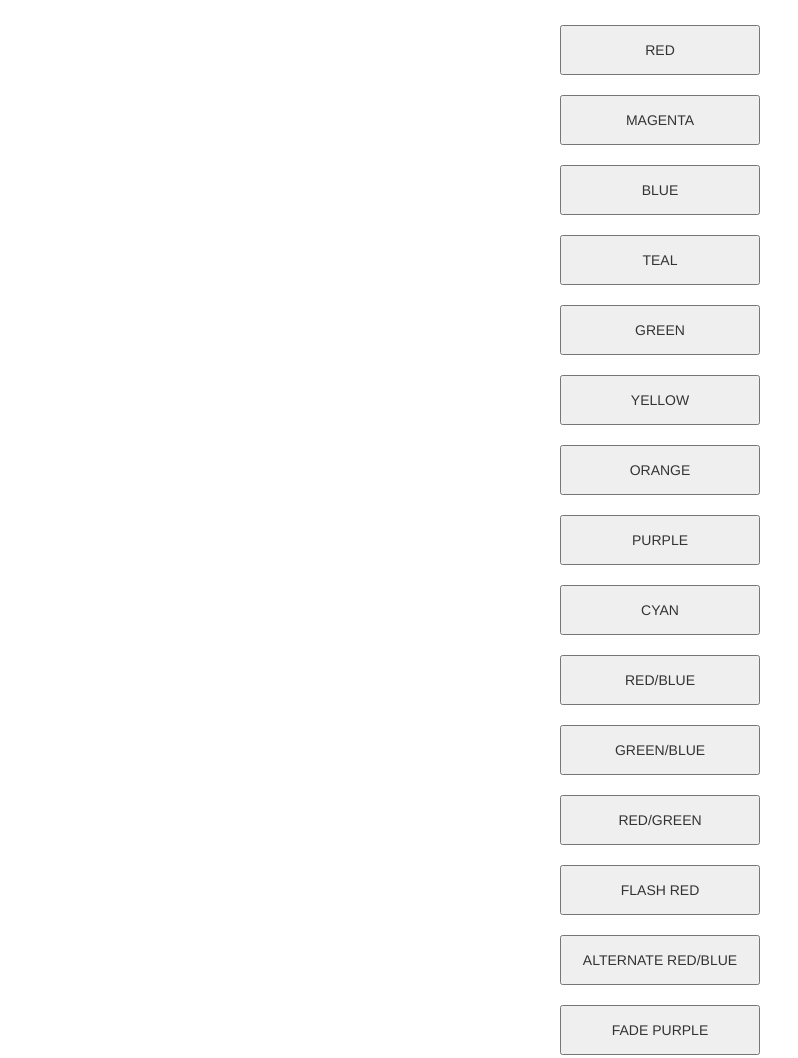
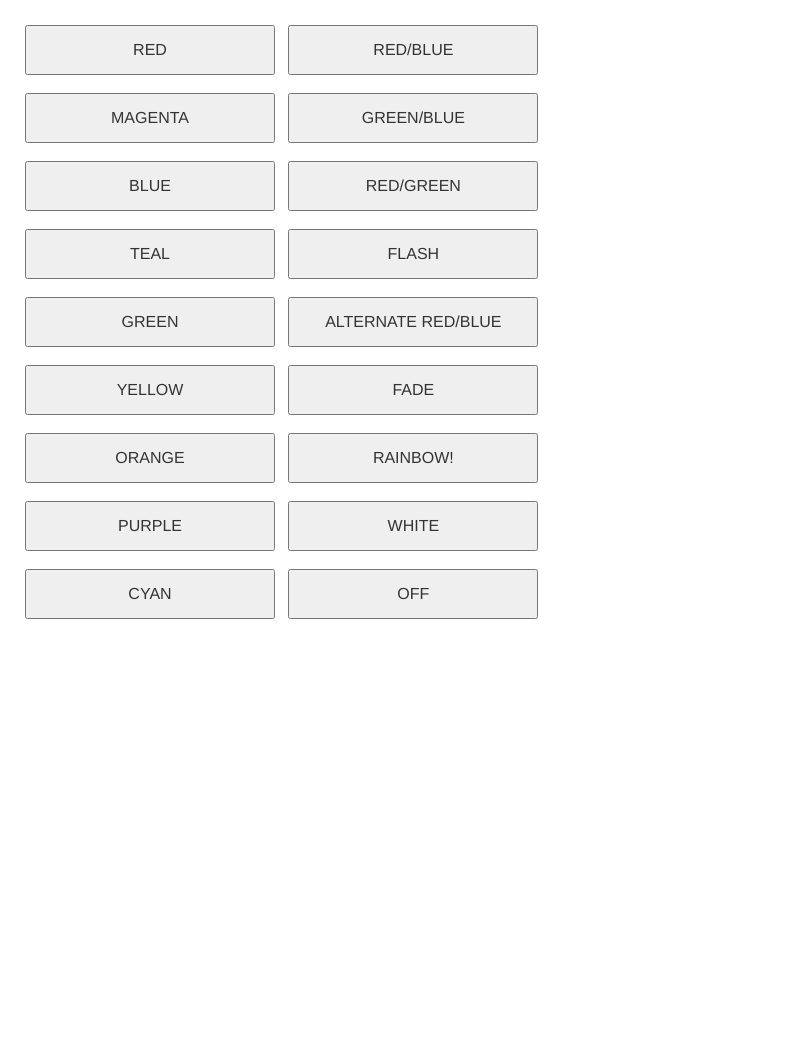
Before and after one commit to ttosi/moodbeam, a plain HTML site: page web/index.html in a window 1280 px wide. Shown: the top 1058 px of the page, without its empty margins (0-798 px from the left). After the commit the page ends 800 px from the top, so only its background shows below. Drawn offline with nearby package versions, Linux system fonts and the light colour scheme.

Commit message:
Small fix ups

```diff
--- a/web/index.html
+++ b/web/index.html
@@ -5,7 +5,7 @@
 	<style>
 		body { margin: 25px; text-align: center; }
 		li { cursor: pointer; }
-		button { width: 200px; height: 50px; }
+		button { width: 250px; height: 50px; }
 	</style>
 	<script type="text/javascript" src="https://ajax.googleapis.com/ajax/libs/jquery/1.7.2/jquery.min.js"></script>
 	<script type="text/javascript">
@@ -43,7 +43,9 @@
 	</script>
 </head>
 <body>
-	<ul>
+	<table>
+		<tr>
+			<td>
 				<button data-command="showcolor" data-params="255:0:0">RED</button><br /><br />
 				<button data-command="showcolor" data-params="216:0:115">MAGENTA</button><br /><br />
 				<button data-command="showcolor" data-params="0:0:255">BLUE</button><br /><br />
@@ -53,15 +55,20 @@
 				<button data-command="showcolor" data-params="250:104:0">ORANGE</button><br /><br />
 				<button data-command="showcolor" data-params="255:0:255">PURPLE</button><br /><br />
 				<button data-command="showcolor" data-params="0:255:255">CYAN</button><br /><br />
+			</td>
+			<td>&nbsp;&nbsp;&nbsp;</td>
+			<td>
 				<button data-command="twocolor" data-params="255:0:0:0:0:255">RED/BLUE</button><br /><br />
 				<button data-command="twocolor" data-params="0:0:255:0:255:0">GREEN/BLUE</button><br /><br />
 				<button data-command="twocolor" data-params="255:0:0:0:255:0">RED/GREEN</button><br /><br />
-		<button data-command="flashcolor" data-params="255:0:0:1">FLASH RED</button><br /><br />
+				<button data-command="flashcolor" data-params="1">FLASH</button><br /><br />
 				<button data-command="alternatecolors" data-params="255:0:0:0:0:255:2">ALTERNATE RED/BLUE</button><br /><br />
-		<button data-command="fade" data-params="255:0:255:100">FADE PURPLE</button><br /><br />
+				<button data-command="fade" data-params="15">FADE</button><br /><br />
+				<button data-command="showrainbow" data-params="50">RAINBOW!</button><br /><br />
 				<button data-command="showcolor" data-params="255:255:255">WHITE</button><br /><br />
 				<button data-command="showcolor" data-params="0:0:0">OFF</button><br /><br />
-		<button data-command="showrainbow" data-params="50">RAINBOW!</button><br /><br />
-	</ul>
+			</td>
+		</tr>
+	</table>
 </body>
 </html>
```
Lines whose indentation alone changed are shown as unchanged.
